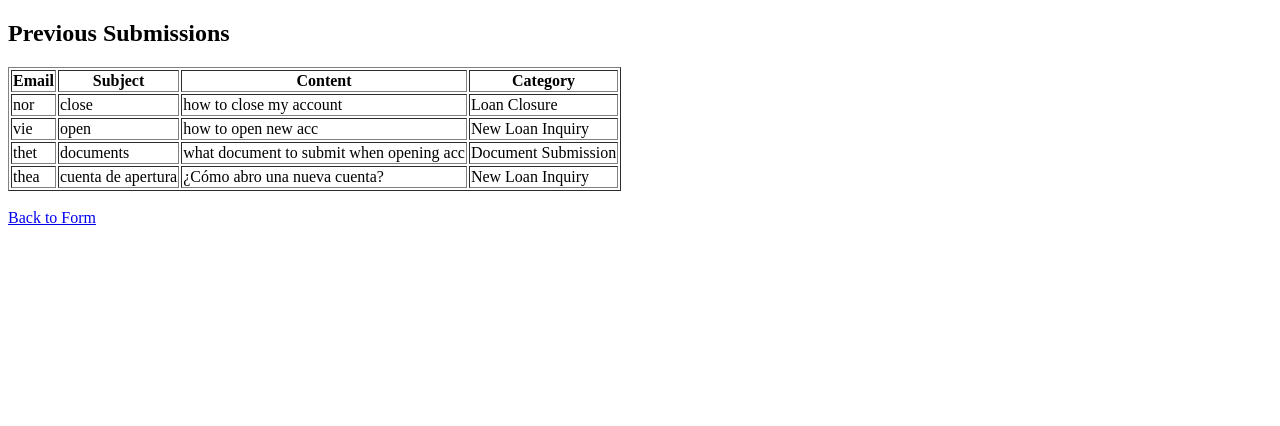
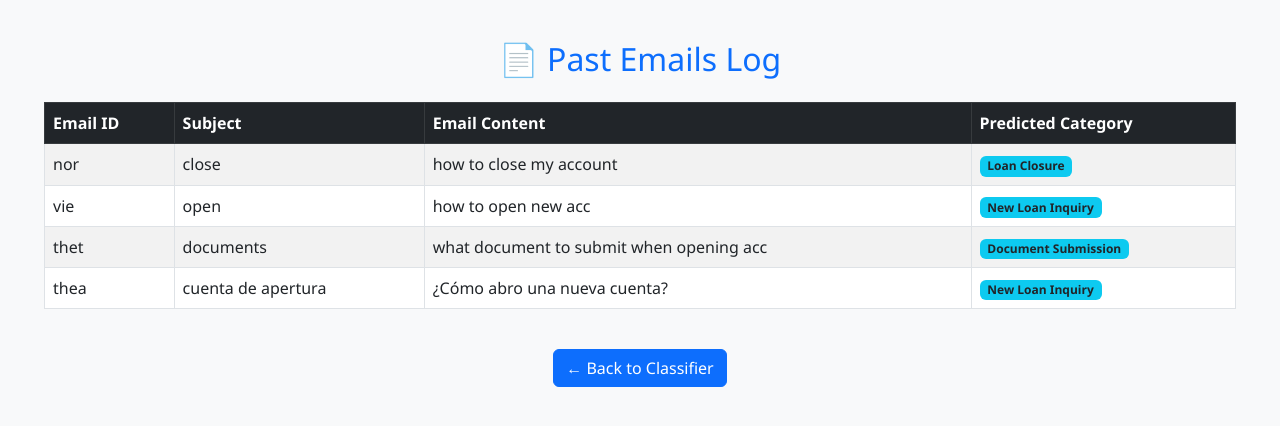
Before and after one commit to THEAPANTHAKI/email_classifier, a Flask app: page /logs in a window 1280 px wide. Shown: the top 426 px of the page. Run offline with Flask 3, Linux system fonts and the light colour scheme; data comes from the database, SQL or seed files in the repository.

Commit message:
Styled logs page for viewing past email classifications

```diff
--- a/templates/logs.html
+++ b/templates/logs.html
@@ -1,20 +1,61 @@
 <!DOCTYPE html>
-<html>
-<head><title>Email Logs</title></head>
+<html lang="en">
+<head>
+    <meta charset="UTF-8">
+    <title>Past Emails Log</title>
+    <link href="https://cdn.jsdelivr.net/npm/bootstrap@5.3.0/dist/css/bootstrap.min.css" rel="stylesheet">
+    <style>
+        body {
+            background-color: #f8f9fa;
+            font-family: 'Segoe UI', sans-serif;
+        }
+        .container {
+            max-width: 95%;
+            margin-top: 40px;
+        }
+        .table-container {
+            overflow-x: auto;
+        }
+        th, td {
+            white-space: nowrap;
+            vertical-align: top;
+        }
+    </style>
+</head>
 <body>
-  <h2>Previous Submissions</h2>
-  <table border="1">
-    <tr><th>Email</th><th>Subject</th><th>Content</th><th>Category</th></tr>
+    <div class="container">
+        <h2 class="mb-4 text-primary text-center">📄 Past Emails Log</h2>
+
+        {% if rows %}
+        <div class="table-container">
+            <table class="table table-bordered table-hover table-striped align-middle">
+                <thead class="table-dark">
+                    <tr>
+                        <th>Email ID</th>
+                        <th>Subject</th>
+                        <th>Email Content</th>
+                        <th>Predicted Category</th>
+                    </tr>
+                </thead>
+                <tbody>
                     {% for row in rows %}
                     <tr>
                         <td>{{ row[0] }}</td>
                         <td>{{ row[1] }}</td>
-        <td>{{ row[2] }}</td>
-        <td>{{ row[3] }}</td>
+                        <td style="max-width: 400px;">{{ row[2] }}</td>
+                        <td><span class="badge bg-info text-dark">{{ row[3] }}</span></td>
                     </tr>
                     {% endfor %}
+                </tbody>
             </table>
-  <br>
-  <a href="/">Back to Form</a>
+        </div>
+        {% else %}
+        <p class="text-muted text-center">No email records found.</p>
+        {% endif %}
+
+        <div class="text-center mt-4">
+            <a href="/" class="btn btn-primary">← Back to Classifier</a>
+        </div>
+    </div>
 </body>
 </html>
```
Lines whose indentation alone changed are shown as unchanged.
